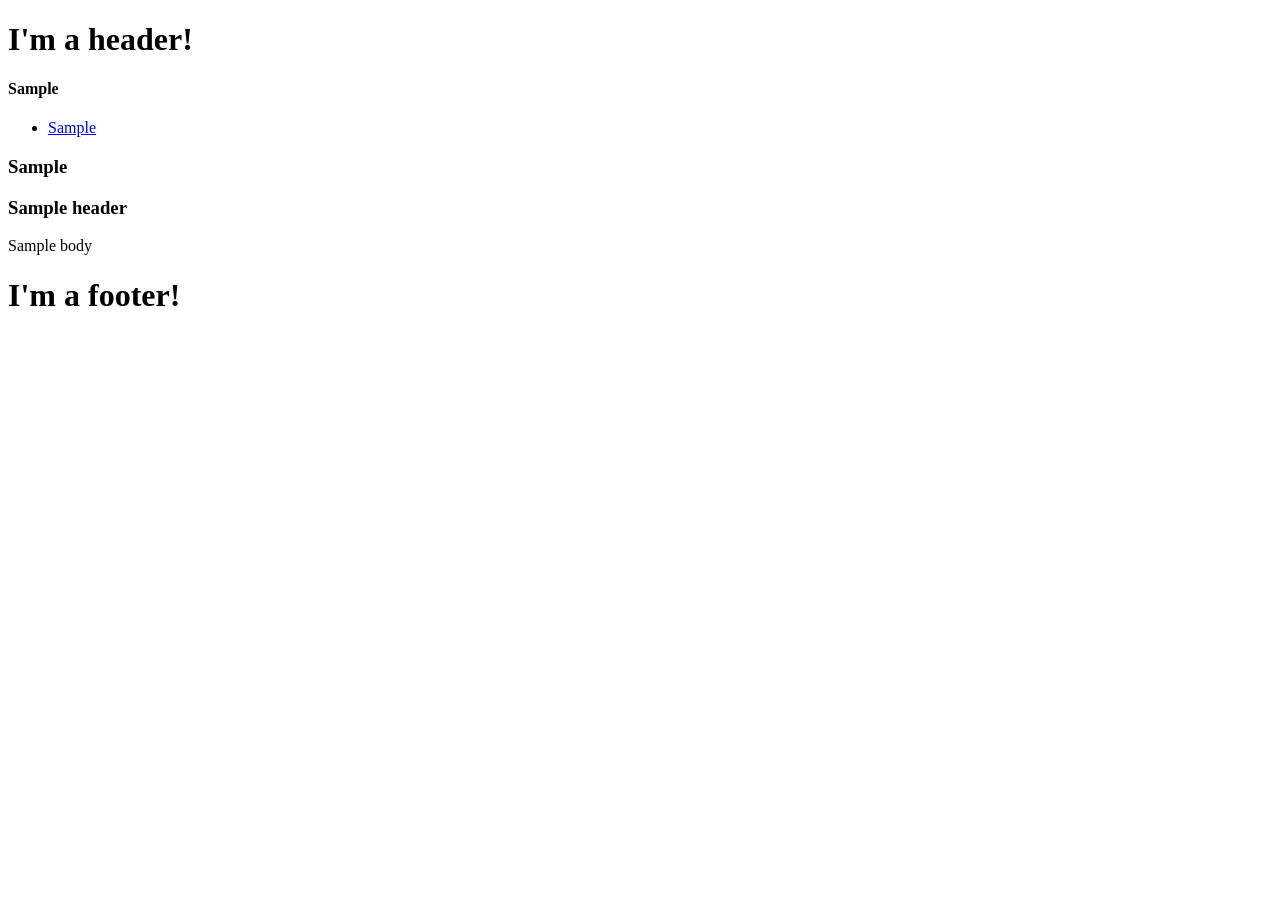
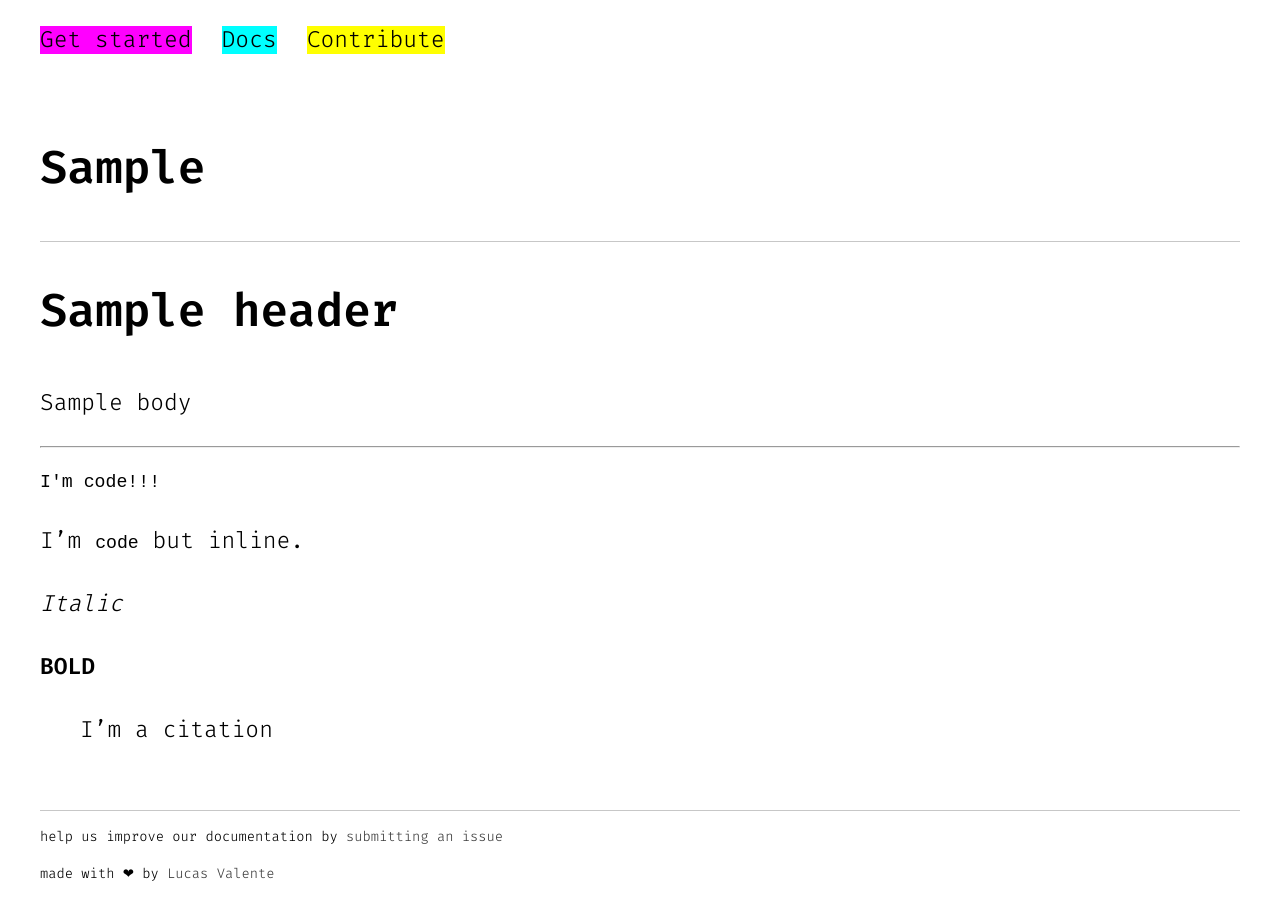
Before and after one commit to serramatutu/z, a Jekyll site: the page built from docs/_docs/sample.md, in a window 1280 px wide. Built offline with Jekyll 4.4.1, drawn with Linux system fonts in a browser that asks for light colours.

Commit message:
add basic docs layout

````diff
--- a/docs/_config.yml
+++ b/docs/_config.yml
@@ -24,7 +24,7 @@ defaults:
 plugins:
   - jekyll-seo-tag
   - jekyll-sitemap
-  - jemoji
+  # - jemoji
   # - jekyll-redirect-from
 sass:
   style: compressed
--- a/docs/_docs/sample.md
+++ b/docs/_docs/sample.md
@@ -6,3 +6,17 @@ permalink: /docs/sample/
 # Sample header
 
 Sample body
+
+---
+
+```
+I'm code!!!
+```
+
+I'm `code` but inline.
+
+_Italic_
+
+**BOLD**
+
+> I'm a citation
--- a/docs/_includes/footer.html
+++ b/docs/_includes/footer.html
@@ -1,3 +1,8 @@
-<footer>
-    <h1>I'm a footer!</h1>
-</footer>
+<div class="footer">
+    <p>help us improve our documentation by
+        <a href="https://github.com/serramatutu/z/issues/new?title=Improve+{{ page.title }}+documentation">
+            submitting an issue
+        </a>
+    </p>
+    <p>made with ❤ by <a href="https://github.com/serramatutu">Lucas Valente</a></p>
+</div class="footer">
--- a/docs/_includes/header.html
+++ /dev/null
@@ -1,3 +0,0 @@
-<header>
-    <h1>I'm a header!</h1>
-</header>
--- /dev/null
+++ b/docs/_includes/nav.html
@@ -0,0 +1,7 @@
+<div class="nav">
+    <ul>
+        <li><a class="magenta" href="/get-started/">Get started</a></li>
+        <li><a class="cyan" href="/docs/">Docs</a></li>
+        <li><a class="yellow" href="/contribute/">Contribute</a></li>
+    </ul>
+</div>
--- a/docs/_layouts/default.html
+++ b/docs/_layouts/default.html
@@ -1,14 +1,20 @@
 <!DOCTYPE HTML>
 <html lang="en-US">
+
 <head>
   <meta charset="UTF-8">
   <meta name="viewport" content="width=device-width,initial-scale=1">
-  <link rel="alternate" type="application/atom+xml" title="Recent commits to z's main branch" href="{{ site.repository }}/commits/main.atom">
+  <link rel="alternate" type="application/atom+xml" title="Recent commits to z's main branch"
+    href="{{ site.repository }}/commits/main.atom">
   <link rel="preload" href="{{ 'fonts/FiraCode-Bold.woff2' | relative_url }}" as="font" type="font/woff2" crossorigin />
-  <link rel="preload" href="{{ 'fonts/FiraCode-Light.woff2' | relative_url }}" as="font" type="font/woff2" crossorigin />
-  <link rel="preload" href="{{ 'fonts/FiraCode-Medium.woff2' | relative_url }}" as="font" type="font/woff2" crossorigin />
-  <link rel="preload" href="{{ 'fonts/FiraCode-Regular.woff2' | relative_url }}" as="font" type="font/woff2" crossorigin />
-  <link rel="preload" href="{{ 'fonts/FiraCode-SemiBold.woff2' | relative_url }}" as="font" type="font/woff2" crossorigin />
+  <link rel="preload" href="{{ 'fonts/FiraCode-Light.woff2' | relative_url }}" as="font" type="font/woff2"
+    crossorigin />
+  <link rel="preload" href="{{ 'fonts/FiraCode-Medium.woff2' | relative_url }}" as="font" type="font/woff2"
+    crossorigin />
+  <link rel="preload" href="{{ 'fonts/FiraCode-Regular.woff2' | relative_url }}" as="font" type="font/woff2"
+    crossorigin />
+  <link rel="preload" href="{{ 'fonts/FiraCode-SemiBold.woff2' | relative_url }}" as="font" type="font/woff2"
+    crossorigin />
   <link rel="preload" href="{{ 'fonts/FiraCode-VF.woff2' | relative_url }}" as="font" type="font/woff2" crossorigin />
   <link rel="preload" href="{{ 'css/main.css' | relative_url }}" as="style">
   <link rel="stylesheet" href="{{ 'css/main.css' | relative_url }}">
@@ -16,11 +22,14 @@
   {% seo %}
 </head>
 
-<body class="wrap">
-  {%- include header.html -%}
+<body>
+  <div class="main">
+    {%- include nav.html -%}
+    <div class="content">
+      {{- content -}}
+    </div>
+    {%- include footer.html -%}
+  </div>
+</body>
 
-  {{- content -}}
-
-  {%- include footer.html -%}
-</body>
 </html>
--- a/docs/_layouts/docs.html
+++ b/docs/_layouts/docs.html
@@ -2,10 +2,10 @@
 layout: default
 ---
 
-<section class="docs">
-    {% include docs_contents.html -%}
-    <article>
-        <h1>{{ page.title }}</h1>
-        {{ content }}
-    </article>
-</section>
+<div class="docs">
+    <h1>
+        {{ page.title }}
+    </h1>
+    <div class="divider"></div>
+    {{ content }}
+</div>
--- /dev/null
+++ b/docs/_sass/_layout.scss
@@ -0,0 +1,75 @@
+@import "./variables";
+
+body {
+    top: 0;
+    margin: 0 0 0 0;
+
+    @include phone-only {
+        font-size: $base-font-size;
+        line-height: $base-line-height;
+    }
+    @include tablet-portrait-up {
+        font-size: $base-font-size*1.2;
+        line-height: $base-line-height*1.2;
+    }
+    @include tablet-landscape-up {
+        font-size: $base-font-size*1.3;
+    }
+    @include desktop-up {
+        font-size: $base-font-size*1.4;
+    }
+    @include big-desktop-up {
+        font-size: $base-font-size*1.5;
+    }
+}
+
+div.main {
+    margin: 0 auto;
+    max-width: $max-page-width;
+    min-height: 100vh;
+
+    padding-left: 15px;
+    padding-right: 15px;
+
+    display: flex;
+    flex-direction: column;
+
+    div.nav {
+        height: 80px;
+
+        display: flex;
+
+        ul {
+            display: flex;
+            justify-content: center;
+            align-items: center;
+
+            padding: 0 0 0 0;
+
+            list-style: none;
+
+            li {
+                float: left;
+                box-sizing: border-box;
+
+                &:first-of-type {
+                    padding-left: 0;
+                }
+
+                padding-left: 15px;
+                padding-right: 15px;
+
+                font-weight: lighter;
+            }
+        }
+    }
+
+    div.content {
+        margin-top: 20px;
+        flex-grow: 1;
+    }
+
+    div.footer {
+        flex-grow: 0;
+    }
+}
--- /dev/null
+++ b/docs/_sass/_style.scss
@@ -0,0 +1,50 @@
+body {
+    font-family: 'FiraCode';
+}
+
+.nav {
+    a {
+        color: black;
+        &:hover {
+            color: black;
+        }
+
+        &.magenta {
+            background-color: $magenta-primary;
+            &:hover {
+                background-color: $magenta-secondary;
+            }
+        }
+        &.cyan {
+            background-color: $cyan-primary;
+            &:hover {
+                background-color: $cyan-secondary;
+            }
+        }
+        &.yellow {
+            background-color: $yellow-primary;
+            &:hover {
+                background-color: $yellow-secondary;
+            }
+        }
+    }
+}
+
+.footer {
+    font-size: 0.6em;
+    border-top: 1px $light-gray solid;
+}
+
+a {
+    color: $dark-gray;
+    text-decoration: none;
+
+    &:hover {
+        color: $gray;
+    }
+}
+
+.divider {
+    height: 1px;
+    border-top: 1px $light-gray solid;
+}
--- /dev/null
+++ b/docs/_sass/_variables.scss
@@ -0,0 +1,42 @@
+// Colors
+$black: #000000;
+$dark-gray: #3d3d3d;
+$gray: #727272;
+$light-gray: #c7c7c7;
+$white: #ffffff;
+
+$cyan-primary: #00ffff;
+$cyan-secondary: #a3ffff;
+
+$magenta-primary: #ff00ff;
+$magenta-secondary: #ff70ff;
+
+$yellow-primary: #ffff00;
+$yellow-secondary: #ffffae;
+
+// Page width
+$max-page-width: 1200px;
+
+// Font-Size
+$base-font-size: 1em;
+
+// Line-Height
+$base-line-height: 1.5;
+$header-line-height: 1.25;
+
+// Breakpoints
+@mixin phone-only {
+    @media (max-width: 37.4em) { @content; }
+}
+@mixin tablet-portrait-up {
+    @media (min-width: 37.5em) { @content; }
+}
+@mixin tablet-landscape-up {
+    @media (min-width: 56.25em) { @content; }
+}
+@mixin desktop-up {
+    @media (min-width: 75em) { @content; }
+}
+@mixin big-desktop-up {
+    @media (min-width: 112.5em) { @content; }
+}
--- a/docs/css/main.scss
+++ b/docs/css/main.scss
@@ -2,3 +2,5 @@
 ---
 
 @import "fonts";
+@import "layout";
+@import "style";
````
Also changed, not shown: docs/README.md (+1 -1 lines), docs/_includes/docs_sidebar.html (renamed from docs/_includes/docs_contents.html), docs/_includes/sidebar.html (added).
